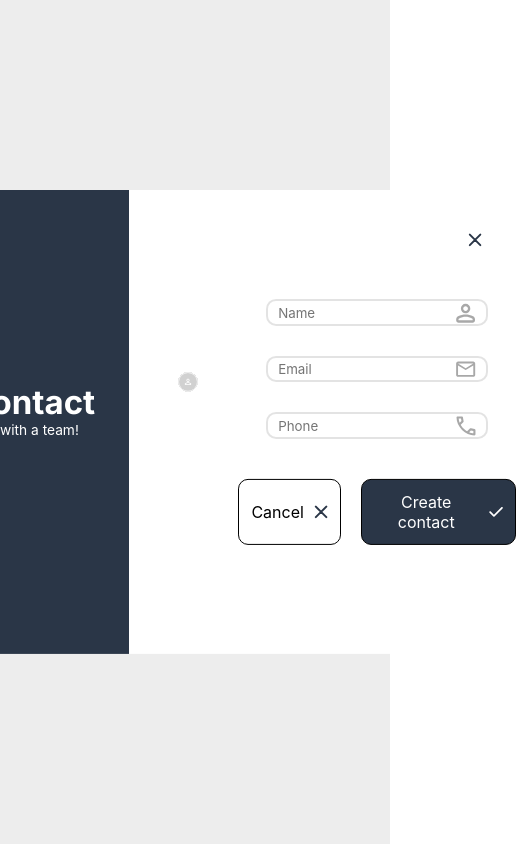
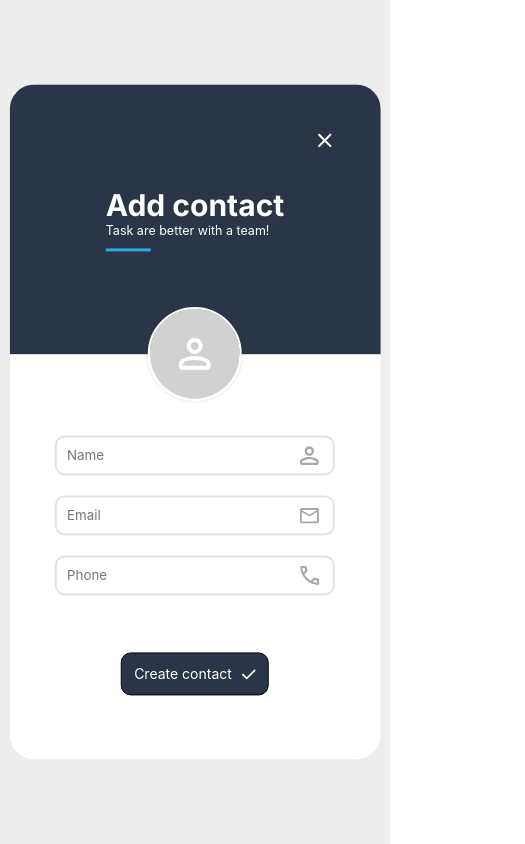
Before and after one commit to Nokaarimikalu/join, an Angular app: page / in a window 390 px wide. Shown: the whole page, 525 px wide, since content can reach past the window. Built offline with nearby package versions, Linux system fonts and the light colour scheme; a web font is replaced by a local one.

Commit message:
Responsive done

```diff
--- a/src/app/contacts/overlay-contacts/overlay-contacts.component.html
+++ b/src/app/contacts/overlay-contacts/overlay-contacts.component.html
@@ -1,8 +1,14 @@
 <section class="background-overlay">
     <div class="content">
-        <div class="overlay-add-contact">
+        <div class="overlay-contact">
+            <div class="mobile-image">
+                <img src="assets/img/add-contacts/user-image.svg" alt="">
+            </div>
             <div class="d-flex">
                 <div class="add-contact">
+                    <div class="mobile-close">
+                        <img src="assets/img/add-contacts/mobile-close.svg" alt="">
+                    </div>
                     <div class="center-contact">
                         <img
                             src="assets/img/add-contacts/join-logo.svg"
--- a/src/app/contacts/overlay-contacts/overlay-contacts.component.scss
+++ b/src/app/contacts/overlay-contacts/overlay-contacts.component.scss
@@ -18,17 +18,29 @@
     @media (max-width: 750px) {
         font-size: 5.5px;
     }
+    @media (max-width: 680px) {
+        font-size: 5px;
+    }
+
     .content {
         height: 100dvh;
-        .overlay-add-contact {
+        .overlay-contact {
             position: absolute;
-            border-radius: 50px;
+            border-radius: 25px;
             overflow: hidden; //damit border-radius geht
             top: 50%;
             left: 50%;
             transform: translate(-50%, -50%);
             width: 120em;
             height: 70dvh;
+            .mobile-image {
+                display: none;
+                position: absolute;
+                z-index: 10;
+                top: 40%;
+                left: 50%;
+                transform: translate(-50%, -50%);
+            }
             .d-flex {
                 display: flex;
                 height: 100%;
@@ -42,6 +54,12 @@
                     width: 40%;
                     background-color: #2a3647;
                     color: white;
+                    .mobile-close {
+                        display: none;
+                        position: absolute;
+                        top: 40px;
+                        right: 40px;
+                    }
                     .center-contact {
                         padding-bottom: 80px;
                     }
@@ -187,13 +205,19 @@
 @media (max-width: 1000px) {
     .background-overlay {
         .content {
-            .overlay-add-contact {
+            .overlay-contact {
                 height: 60dvh;
                 @media (max-width: 880px) {
                     height: 55dvh;
                 }
+                @media (max-width: 750px) {
+                    height: 80dvh;
+                }
+                @media (max-width: 680px) {
+                    width: 95dvw;
+                }
                 .user-data {
-                    .user-contact-data{
+                    .user-contact-data {
                         width: 60%;
                     }
                 }
@@ -203,14 +227,16 @@
 }
 
 @media (max-width: 880px) {
-    .background-overlay{
-        .content{
-            .overlay-add-contact {
-                .d-flex{
-                    .user-data{
+    .background-overlay {
+        .content {
+            .overlay-contact {
+                .d-flex {
+                    .user-data {
                         .user-image {
-                            height: 100px;
-                            width: 100px;
+                            img {
+                                height: 100px;
+                                width: 100px;
+                            }
                         }
                     }
                 }
@@ -218,3 +244,64 @@
         }
     }
 }
+
+@media (max-width: 750px) {
+    .background-overlay .content {
+        .overlay-contact {
+            .mobile-image {
+                display: block;
+                @media (max-width: 680px) {
+                    img {
+                        height: 100px;
+                    }
+                }
+            }
+            .d-flex {
+                flex-direction: column;
+                align-items: center;
+
+                .add-contact {
+                    width: 100%;
+                    height: 40%;
+                    .mobile-close {
+                        display: block;
+                    }
+                    .center-contact {
+                        padding: 0;
+                        img {
+                            display: none;
+                        }
+                    }
+                }
+                .user-data {
+                    height: 60%;
+                    width: 100%;
+                    .user-image {
+                        display: none;
+                    }
+                    .close-image {
+                        display: none;
+                    }
+                    .user-contact-data {
+                        height: 80%;
+                        .contact-form{
+                            width: 360px;
+                            @media(max-width: 390px){
+                                width: 280px;
+                            }
+                            gap: 20px;
+                        }
+                        .cancel-create-contact {
+                            button {
+                                font-size: 14px;
+                            }
+                            .cancel {
+                                display: none;
+                            }
+                        }
+                    }
+                }
+            }
+        }
+    }
+}
--- a/src/styles.scss
+++ b/src/styles.scss
@@ -22,7 +22,8 @@
     font-family: "Inter";
     font-style: normal;
     font-weight: 100;
-    src: url("./../public/assets/fonts/inter-v19-latin-100.woff2") format("woff2");
+    src: url("./../public/assets/fonts/inter-v19-latin-100.woff2")
+        format("woff2");
 }
 /* inter-200 - latin */
 @font-face {
@@ -30,7 +31,8 @@
     font-family: "Inter";
     font-style: normal;
     font-weight: 200;
-    src: url("./../public/assets/fonts/inter-v19-latin-200.woff2") format("woff2");
+    src: url("./../public/assets/fonts/inter-v19-latin-200.woff2")
+        format("woff2");
 }
 /* inter-300 - latin */
 @font-face {
@@ -38,7 +40,8 @@
     font-family: "Inter";
     font-style: normal;
     font-weight: 300;
-    src: url("./../public/assets/fonts/inter-v19-latin-300.woff2") format("woff2");
+    src: url("./../public/assets/fonts/inter-v19-latin-300.woff2")
+        format("woff2");
 }
 /* inter-500 - latin */
 @font-face {
@@ -46,7 +49,8 @@
     font-family: "Inter";
     font-style: normal;
     font-weight: 500;
-    src: url("./../public/assets/fonts/inter-v19-latin-500.woff2") format("woff2");
+    src: url("./../public/assets/fonts/inter-v19-latin-500.woff2")
+        format("woff2");
 }
 /* inter-700 - latin */
 @font-face {
@@ -54,7 +58,8 @@
     font-family: "Inter";
     font-style: normal;
     font-weight: 700;
-    src: url("./../public/assets/fonts/inter-v19-latin-700.woff2") format("woff2");
+    src: url("./../public/assets/fonts/inter-v19-latin-700.woff2")
+        format("woff2");
 }
 /* inter-800 - latin */
 @font-face {
@@ -62,7 +67,8 @@
     font-family: "Inter";
     font-style: normal;
     font-weight: 800;
-    src: url("./../public/assets/fonts/inter-v19-latin-800.woff2") format("woff2");
+    src: url("./../public/assets/fonts/inter-v19-latin-800.woff2")
+        format("woff2");
 }
 /* inter-900 - latin */
 @font-face {
@@ -70,17 +76,17 @@
     font-family: "Inter";
     font-style: normal;
     font-weight: 900;
-    src: url("./../public/assets/fonts/inter-v19-latin-900.woff2") format("woff2");
+    src: url("./../public/assets/fonts/inter-v19-latin-900.woff2")
+        format("woff2");
 }
 
 header,
-section,
 footer {
     display: flex;
     justify-content: center;
     width: 100%;
-    .content {
-        width: 100%;
-        max-width: 1980px;
-    }
 }
+.content {
+    width: 100%;
+    max-width: 1980px;
+}
```
Also changed, not shown: public/assets/img/add-contacts/mobile-close.svg (added), 1 other file (tests, documents, lock files or other folders).
